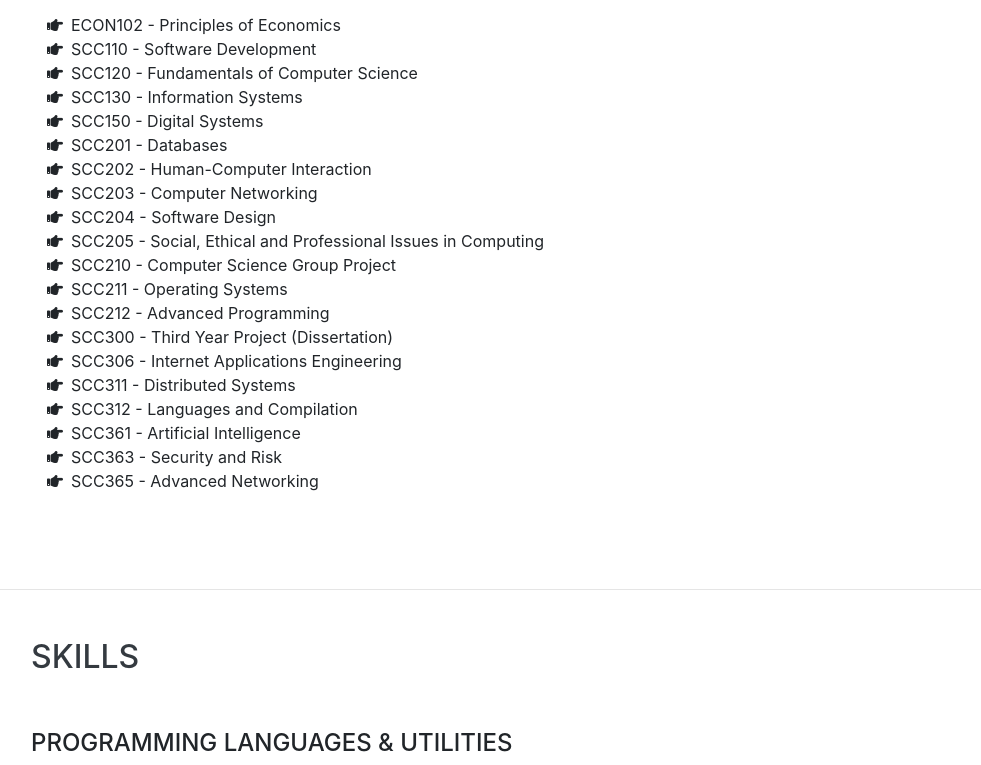
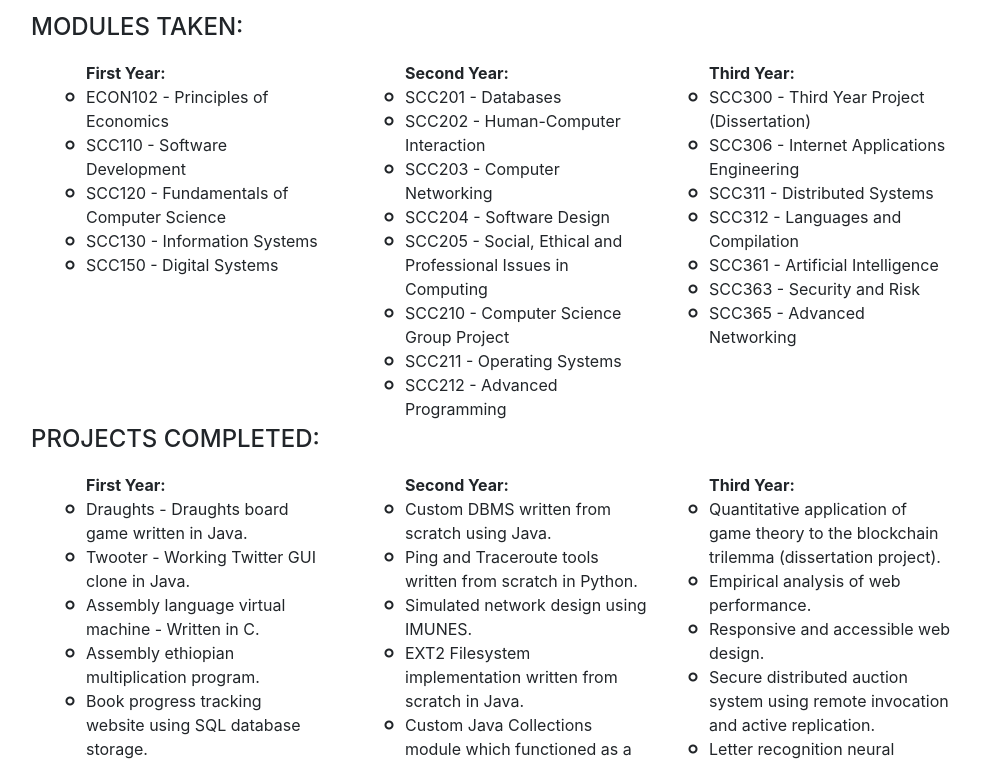
Before and after one commit to CianOSullivan/Portfolio, a website with bundled scripts: page index.html in a window 1280 px wide. Shown: the part 2944-3709 px from the top of the page, without its empty margins (289-1270 px from the left). Built offline with nearby package versions, Linux system fonts and the light colour scheme; a web font is replaced by a local one.

Commit message:
Add university projects

```diff
--- a/index.html
+++ b/index.html
@@ -158,38 +158,105 @@
         <div class="resume-item d-flex flex-column flex-md-row justify-content-between mb-5">
             <div class="resume-content">
                 <h3 class="mb-0">Lancaster University</h3>
+
                 <div class="subheading mb-3">Bachelor of Science (Hons)</div>
                 <div>Computer Science · Minor in Economics</div>
                 <p>Grade: 1st (Predicted)</p>
-            <div class="subheading mb-3">Modules Taken:</div>
-            <ul class="fa-ul mb-0">
-                <li><i class="fa-li fa fa-hand-point-right"></i>ECON102 - Principles of Economics</li>
-                <li><i class="fa-li fa fa-hand-point-right"></i>SCC110 - Software Development</li>
-                <li><i class="fa-li fa fa-hand-point-right"></i>SCC120 - Fundamentals of Computer Science</li>
-                <li><i class="fa-li fa fa-hand-point-right"></i>SCC130 - Information Systems</li>
-                <li><i class="fa-li fa fa-hand-point-right"></i>SCC150 - Digital Systems</li>
-                <li><i class="fa-li fa fa-hand-point-right"></i>SCC201 - Databases</li>
-                <li><i class="fa-li fa fa-hand-point-right"></i>SCC202 - Human-Computer Interaction</li>
-                <li><i class="fa-li fa fa-hand-point-right"></i>SCC203 - Computer Networking</li>
-                <li><i class="fa-li fa fa-hand-point-right"></i>SCC204 - Software Design</li>
-                <li><i class="fa-li fa fa-hand-point-right"></i>SCC205 - Social, Ethical and Professional Issues in Computing</li>
-                <li><i class="fa-li fa fa-hand-point-right"></i>SCC210 - Computer Science Group Project</li>
-                <li><i class="fa-li fa fa-hand-point-right"></i>SCC211 - Operating Systems</li>
-                <li><i class="fa-li fa fa-hand-point-right"></i>SCC212 - Advanced Programming</li>
-                <li><i class="fa-li fa fa-hand-point-right"></i>SCC300 - Third Year Project (Dissertation)</li>
-                <li><i class="fa-li fa fa-hand-point-right"></i>SCC306 - Internet Applications Engineering</li>
-                <li><i class="fa-li fa fa-hand-point-right"></i>SCC311 - Distributed Systems</li>
-                <li><i class="fa-li fa fa-hand-point-right"></i>SCC312 - Languages and Compilation</li>
-                <li><i class="fa-li fa fa-hand-point-right"></i>SCC361 - Artificial Intelligence</li>
-                <li><i class="fa-li fa fa-hand-point-right"></i>SCC363 - Security and Risk</li>
-                <li><i class="fa-li fa fa-hand-point-right"></i>SCC365 - Advanced Networking</li>
-            </ul>
-
 
             </div>
-          <div class="resume-date text-md-right">
+                    <div class="resume-date text-md-right float-sm-right">
                         <span class="text-primary">October 2018 - July 2021</span>
                     </div>
+        </div>
+
+        <div class="subheading mb-3">Modules Taken:</div>
+        <div class="container">
+            <div class="row">
+                <div class="col-sm">
+                    <ul class="fa-ul mb-0">
+                        <b>First Year:</b>
+                        <li><i class="fa-li fa fa-genderless"></i>ECON102 - Principles of Economics</li>
+                        <li><i class="fa-li fa fa-genderless"></i>SCC110 - Software Development</li>
+                        <li><i class="fa-li fa fa-genderless"></i>SCC120 - Fundamentals of Computer Science</li>
+                        <li><i class="fa-li fa fa-genderless"></i>SCC130 - Information Systems</li>
+                        <li><i class="fa-li fa fa-genderless"></i>SCC150 - Digital Systems</li>
+                    </ul>
+                </div>
+                <div class="col-sm">
+
+                    <ul class="fa-ul mb-0 col-sm">
+                        <b>Second Year:</b>
+                        <li><i class="fa-li fa fa-genderless"></i>SCC201 - Databases</li>
+                        <li><i class="fa-li fa fa-genderless"></i>SCC202 - Human-Computer Interaction</li>
+                        <li><i class="fa-li fa fa-genderless"></i>SCC203 - Computer Networking</li>
+                        <li><i class="fa-li fa fa-genderless"></i>SCC204 - Software Design</li>
+                        <li><i class="fa-li fa fa-genderless"></i>SCC205 - Social, Ethical and Professional Issues in Computing</li>
+                        <li><i class="fa-li fa fa-genderless"></i>SCC210 - Computer Science Group Project</li>
+                        <li><i class="fa-li fa fa-genderless"></i>SCC211 - Operating Systems</li>
+                        <li><i class="fa-li fa fa-genderless"></i>SCC212 - Advanced Programming</li>
+                    </ul>
+                </div>
+                <div class="col-sm">
+
+                    <ul class="fa-ul mb-0 col-sm">
+                        <b>Third Year:</b>
+                        <li><i class="fa-li fa fa-genderless"></i>SCC300 - Third Year Project (Dissertation)</li>
+                        <li><i class="fa-li fa fa-genderless"></i>SCC306 - Internet Applications Engineering</li>
+                        <li><i class="fa-li fa fa-genderless"></i>SCC311 - Distributed Systems</li>
+                        <li><i class="fa-li fa fa-genderless"></i>SCC312 - Languages and Compilation</li>
+                        <li><i class="fa-li fa fa-genderless"></i>SCC361 - Artificial Intelligence</li>
+                        <li><i class="fa-li fa fa-genderless"></i>SCC363 - Security and Risk</li>
+                        <li><i class="fa-li fa fa-genderless"></i>SCC365 - Advanced Networking</li>
+                    </ul>
+                </div>
+            </div>
+        </div>
+
+        <div class="subheading mb-3">Projects Completed:</div>
+        <div class="container">
+            <div class="row">
+                <div class="col-sm">
+
+                    <ul class="fa-ul mb-0">
+                            <b>First Year:</b>
+                            <li><i class="fa-li fa fa-genderless"></i>Draughts - Draughts board game written in Java.</li>
+                            <li><i class="fa-li fa fa-genderless"></i>Twooter - Working Twitter GUI clone in Java.</li>
+                            <li><i class="fa-li fa fa-genderless"></i>Assembly language virtual machine - Written in C.</li>
+                            <li><i class="fa-li fa fa-genderless"></i>Assembly ethiopian multiplication program.</li>
+                            <li><i class="fa-li fa fa-genderless"></i>Book progress tracking website using SQL database storage.</li>
+
+                    </ul>
+                </div>
+                <div class="col-sm">
+
+                    <ul class="fa-ul mb-0 col-sm">
+                        <b>Second Year:</b>
+                        <li><i class="fa-li fa fa-genderless"></i>Custom DBMS written from scratch using Java.</li>
+                        <li><i class="fa-li fa fa-genderless"></i>Ping and Traceroute tools written from scratch in Python.</li>
+                        <li><i class="fa-li fa fa-genderless"></i>Simulated network design using IMUNES.</li>
+                        <li><i class="fa-li fa fa-genderless"></i>EXT2 Filesystem implementation written from scratch in Java.</li>
+                        <li><i class="fa-li fa fa-genderless"></i>Custom Java Collections module which functioned as a simple logging tool.</li>
+                        <li><i class="fa-li fa fa-genderless"></i>DNA Sequencing tool for idenitfication of nucleotide patterns written in JavaScript.</li>
+                        <li><i class="fa-li fa fa-genderless"></i>Solar System model built in Java to demonstrate inheritance and polymorphism best practice.</li>
+                        <li><i class="fa-li fa fa-genderless"></i>Group project platformer game design.</li>
+                    </ul>
+                </div>
+                <div class="col-sm">
+
+                    <ul class="fa-ul mb-0 col-sm">
+                        <b>Third Year:</b>
+                        <li><i class="fa-li fa fa-genderless"></i>Quantitative application of game theory to the blockchain trilemma (dissertation project).</li>
+                        <li><i class="fa-li fa fa-genderless"></i>Empirical analysis of web performance.</li>
+                        <li><i class="fa-li fa fa-genderless"></i>Responsive and accessible web design.</li>
+                        <li><i class="fa-li fa fa-genderless"></i>Secure distributed auction system using remote invocation and active replication.</li>
+                        <li><i class="fa-li fa fa-genderless"></i>Letter recognition neural network.</li>
+                        <li><i class="fa-li fa fa-genderless"></i>Solving TSP using a genetic algorithm.</li>
+                    </ul>
+                </div>
+            </div>
+        </div>
+      </div>
+
         </div>
 
       </div>
@@ -262,23 +329,23 @@
         <div class="subheading mb-3">Tools</div>
         <ul class="fa-ul mb-0">
           <li>
-            <i class="fa-li fa fa-hand-point-right"></i>
+            <i class="fa-li fa fa-genderless"></i>
             Version Control (Perforce, Git)</li>
           <li>
-            <i class="fa-li fa fa-hand-point-right"></i>
+            <i class="fa-li fa fa-genderless"></i>
             VIM & Emacs</li>
           <li>
-            <i class="fa-li fa fa-hand-point-right"></i>
+            <i class="fa-li fa fa-genderless"></i>
             Microsoft Office Suite</li>
           <li>
-            <i class="fa-li fa fa-hand-point-right"></i>
+            <i class="fa-li fa fa-genderless"></i>
             Database management using SQL</li>
 
           <li>
-            <i class="fa-li fa fa-hand-point-right"></i>
+            <i class="fa-li fa fa-genderless"></i>
              Network utilities - cURL, wget, postman</li>
           <li>
-            <i class="fa-li fa fa-hand-point-right"></i>
+            <i class="fa-li fa fa-genderless"></i>
             Linux tools - grep, awk, sed</li>
         </ul>
       </div>
```
Lines whose indentation alone changed are shown as unchanged.
